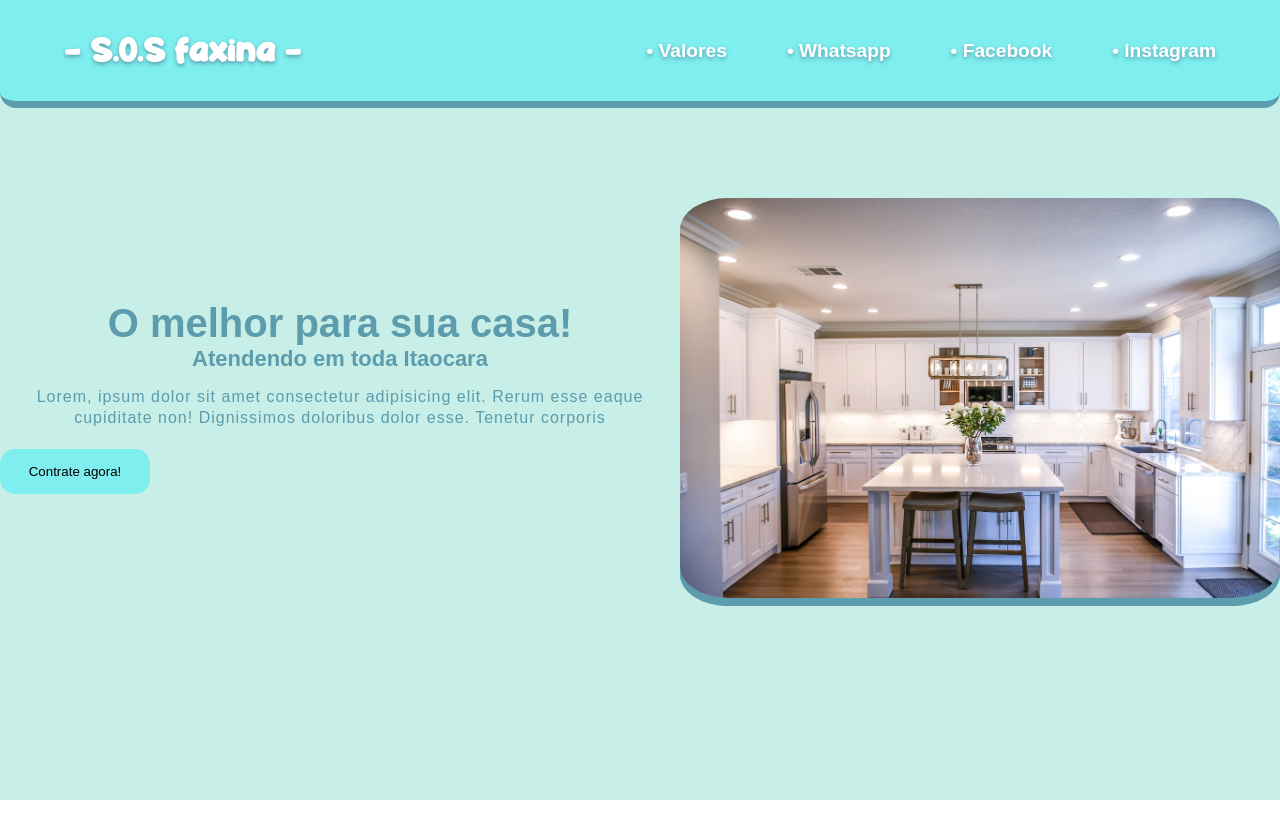
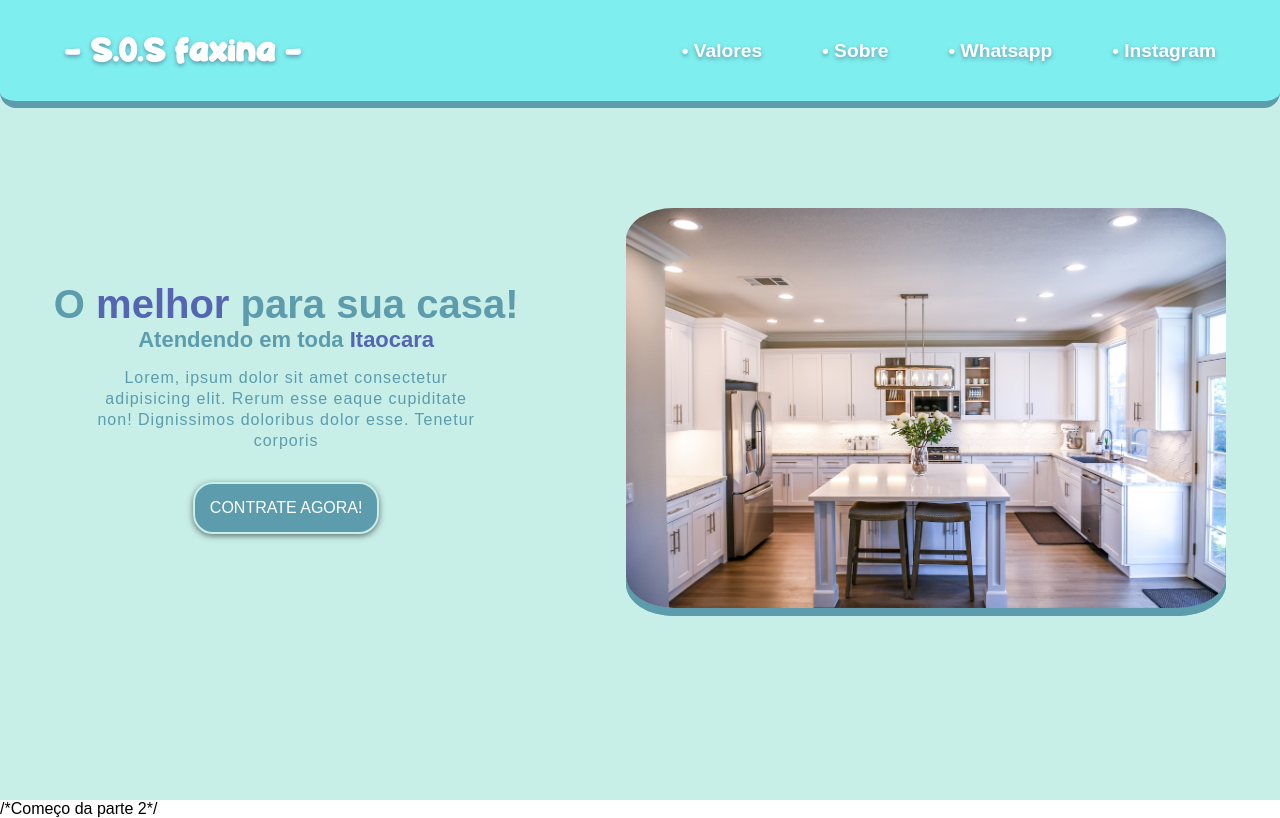
Before and after one commit to Team404NF/S.O.S-faxinas, a plain HTML site: page index.html in a window 1280 px wide. Drawn offline with Linux system fonts and the light colour scheme; a script that the page names is missing.

Commit message:
alpha 1.3
melhorei o botão, alinhei o main, e reconfigurei o menu

```diff
--- a/css/menu.css
+++ b/css/menu.css
@@ -54,6 +54,9 @@ header{
     border-radius: 20px;
 }
 @media(max-width:850px){
+    .body-act{
+        overflow: hidden;
+    }
     .hamburger{
         display: flex;
     }
--- a/css/part1-pg1.css
+++ b/css/part1-pg1.css
@@ -9,7 +9,6 @@
 #apresentacao{
     height: 100vh;
     background-color: var(--azul-claro);
-
 }
 #apresentacao header{
     padding: 30px 5vw;
@@ -19,7 +18,6 @@
     border-bottom-left-radius: 1em;
     border-bottom-right-radius: 1em;
     border-bottom: 7px solid #5c9cac;
-
 }
 
 .logo{
@@ -37,13 +35,14 @@
     display: flex;
     flex-direction: row;
     align-items:center;
-    margin-top: 7%;
     justify-content: space-around;
 
 }
 .text{
- align-items: center;
- max-width: 800px;
+    display: flex;
+    flex-direction: column;
+    align-items: center;
+    max-width: 800px;
 
 }
 .img{
@@ -58,6 +57,9 @@
     font-size: 40px;
     color: var(--azul-escuro);
 }
+.negrito{
+    color: rgba(0, 0, 139, 0.575);
+}
 #apresent h2{
     font-size: 22px;
     color:var(--azul-escuro);
@@ -69,42 +71,39 @@
     letter-spacing: 1px;
     font-weight: 500;
     color:var(--azul-escuro);
+    max-width: 400px;
 }
-.bt{
-    position: relative;
-    width: fit-content;
-    width: 150px;
-
-}
-#contact{
-    padding: 15px 0px;
-    border-radius: 15px;
-    border: none;
-    background-color: var(--azul);
-    width: 100%;
-    cursor: pointer;
-    margin-top: 20px;
-
-
-}
-#contratar{
-    padding: 15px 0px;
-    width: 100%;
-    background-color: var(--azul);
-    position: absolute;
-    list-style: none;
-    top: 75%;
-    border-bottom-right-radius: 15px;
-    border-bottom-left-radius: 15px;
-    display: none;
-    transition: 0.5s;
-    transform-origin:bottom;
-    transform:translateY(10)
-
-}
-
 #apresentacao main{
     display: flex;
     align-items: center;
-    justify-content: center;
+    justify-content: space-around;
+    margin-top: 100px;
 }
+#contact{
+    margin-top: 30px;
+    padding: 15px;
+    background-color: var(--azul-escuro);
+    color: #fff;
+    text-transform: uppercase;
+    text-decoration: none;
+    border-radius: 20px;
+    border: solid var(--azul-claro);
+    border-width: 2px;
+    box-shadow: 0px 2px 6px rgba(0, 0, 0, 0.527);
+    transition: .5s;
+}
+#contact:hover{
+    text-shadow: 0px 0px 3px #fff;
+    animation: pulsar 1.5s linear infinite;
+}
+@keyframes pulsar {
+    0%{
+        transform: scale(1);
+    }
+    50%{
+        transform: scale(1.1);
+    }
+    100%{
+        transform: scale(1);
+    }
+}
--- a/index.html
+++ b/index.html
@@ -6,11 +6,12 @@
     <meta name="viewport" content="width=device-width, initial-scale=1.0">
     <link rel="stylesheet" href="css/style.css">
     <link rel="stylesheet" href="css/part1-pg1.css">
+    <link rel="stylesheet" href="css/part2-pg1.css">
     <link rel="stylesheet" href="css/menu.css">
     <title>S.O.S Faxina - O Melhor Para Sua Casa</title>
 
 </head>
-<body>
+<body id="body">
     <section id="apresentacao">
             <header>
                 <h1 class="logo">- S.O.S faxina -</h1>
@@ -20,10 +21,10 @@
                         <a href="" class="nav-item">• Valores</a>
                     </li>
                     <li>
-                        <a href="" class="nav-item">• Whatsapp</a>
+                        <a href="" class="nav-item">• Sobre</a>
                     </li>
                     <li>
-                        <a href="" class="nav-item">• Facebook</a>
+                        <a href="" class="nav-item">• Whatsapp</a>
                     </li>
                     <li>
                         <a href="" class="nav-item">• Instagram</a>
@@ -34,31 +35,27 @@
                     <span class="barra" id="barra1"></span>
                     <span class="barra" id="barra2"></span>
                     <span class="barra" id="barra3"></span>
+                </div>
             </header>
 
             <main>
                 <section id="apresent">
                     <div class="text">
-                        <h1>O <strong>melhor</strong> para  sua casa!</h1>
-                        <h2>Atendendo em toda <strong>Itaocara</strong></h2>
+                        <h1>O <strong class="negrito">melhor</strong> para  sua casa!</h1>
+                        <h2>Atendendo em toda <strong class="negrito">Itaocara</strong></h2>
                         <p>Lorem, ipsum dolor sit amet consectetur adipisicing elit. Rerum esse eaque cupiditate non! Dignissimos doloribus dolor esse. Tenetur corporis</p>
-                        <div class="bt">
-                            <button id="contact" onclick="ExibirConteudo()">Contrate agora!</button>
-                            <ul id="contratar">
-                                <li><a href="#">Whatsapp</a></li>
-                                <li><a href="#">Instagram</a></li>
-                                <li><a href="#">Facebook</a></li>
-                            </ul>
-                        </div>
-                    </div>
-                    <div class="img">
-                        <img src='image/fundo-casa-limpa-desktop.jpg' class="img">
+                            <a href="#" id="contact">Contrate agora!</a>
                     </div>
                 </section>
-                <img src="" alt="" class="boneca">
+                <div class="img">
+                    <img src='image/fundo-casa-limpa-desktop.jpg' class="img">
+                </div>
             </main>
         </div>
     </section>
+
+    /*Começo da parte 2*/
+
     <script src="js/menu.js"></script>
     <script src="js/button.js"></script>
 </body>
--- a/js/button.js
+++ /dev/null
@@ -1,8 +0,0 @@
-function ExibirConteudo(){
-    var a = document.getElementById('contratar');
-    if(a.style.display === "block"){
-        a.style.display = "none"
-    }else{
-        a.style.display = "block"
-    }
-}
--- a/js/menu.js
+++ b/js/menu.js
@@ -3,4 +3,6 @@ function actMenu(){
     nav.classList.toggle("nav-act");
     var menu = document.querySelector(".hamburger");
     menu.classList.toggle("menu-act");
+    var body = document.getElementById("body");
+    body.classList.toggle("body-act");
 }
```
Also changed, not shown: sobre.html (added, +11 -0 lines), css/part2-pg1.css (added).
